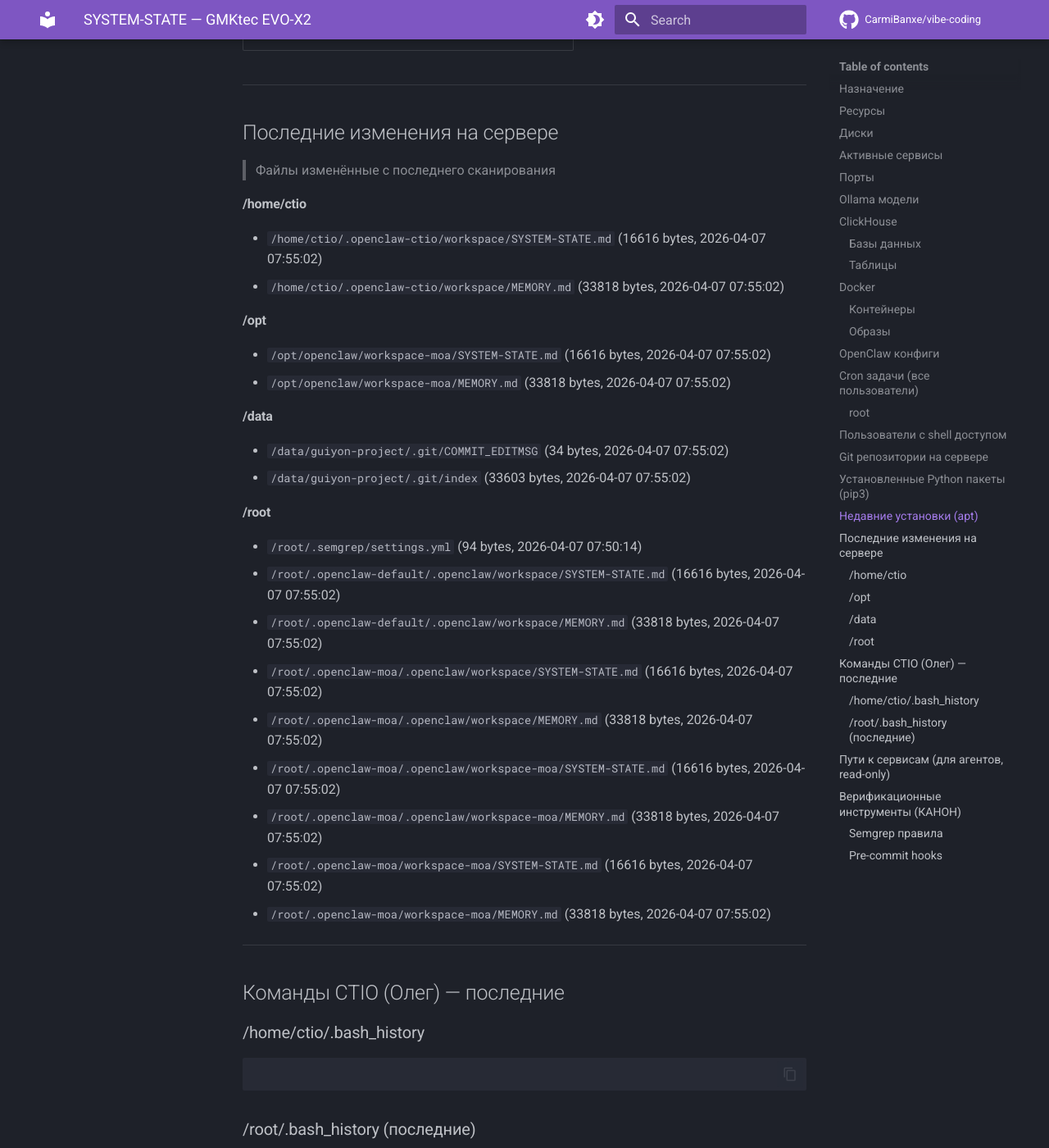
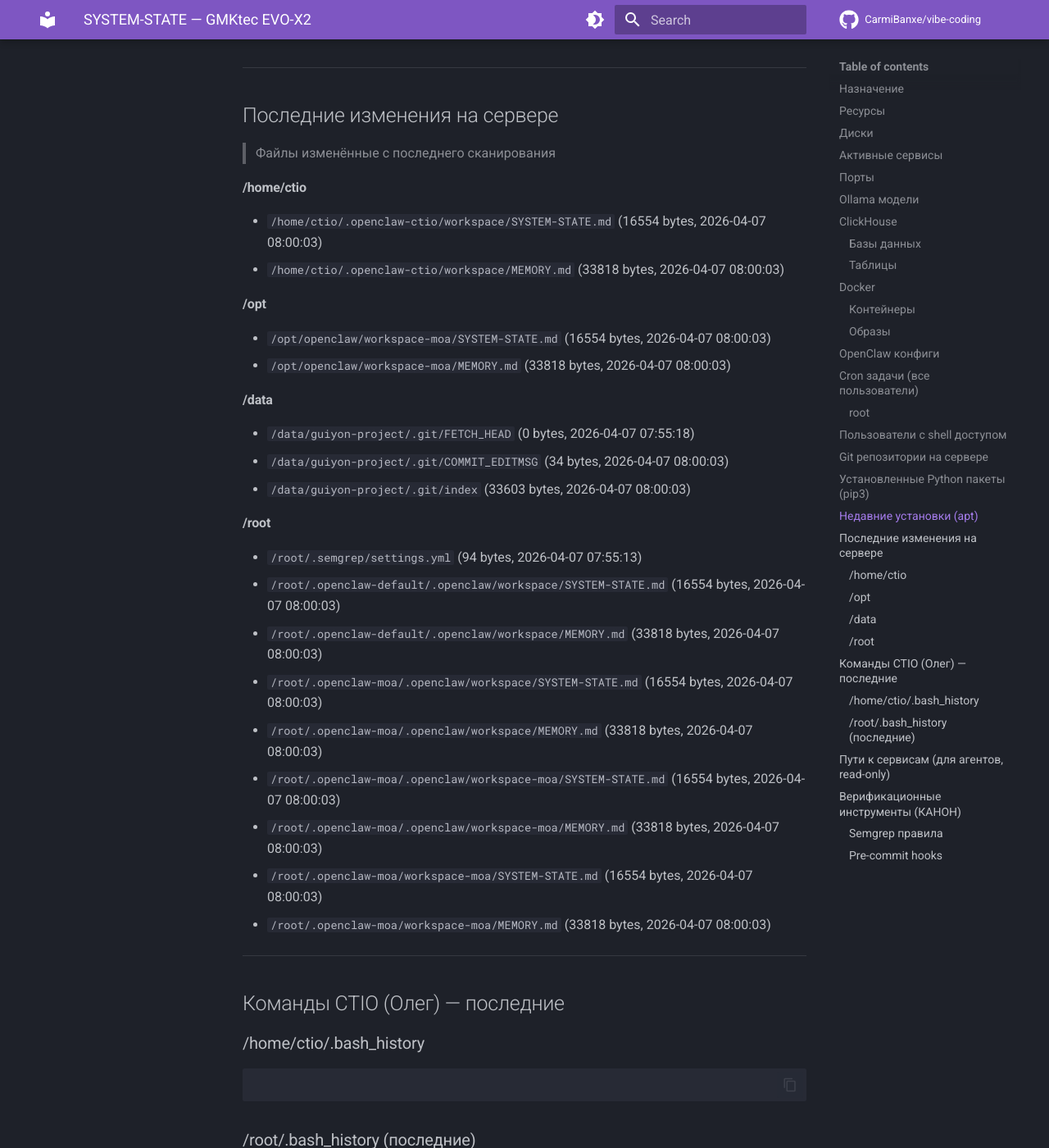
Before and after one commit to CarmiBanxe/vibe-coding, an MkDocs documentation site: the page built from docs/SYSTEM-STATE.md, in a window 1280 px wide and 1400 px high, scrolled down 13841 px. Shown: the whole window at 82% size. Built offline with MkDocs 1.6.1 and Material for MkDocs 9.7.7, drawn with Linux system fonts in a browser that asks for light colours; comment, search, counter and statistics services are not loaded; some of the changed text lies outside the part shown.

Commit message:
auto: SYSTEM-STATE v2 update (2026-04-07 08:00 CEST)

```diff
--- a/docs/SYSTEM-STATE.md
+++ b/docs/SYSTEM-STATE.md
@@ -1,6 +1,6 @@
 # SYSTEM-STATE — GMKtec EVO-X2
 > Автоматически обновляется каждые 5 минут
-> Последнее сканирование: 2026-04-07 07:55 CEST
+> Последнее сканирование: 2026-04-07 08:00 CEST
 > Источник: ctio-watcher.sh v2 (cron)
 
 ## Назначение
@@ -187,8 +187,8 @@
 | qwen3-banxe-v2:latest | 17.3 GB | 2026-04-03 |
 | qwen3-banxe:latest | 17.3 GB | 2026-04-02 |
 | qwen3:30b-a3b | 17.3 GB | 2026-04-02 |
+| gurubot/gpt-oss-derestricted:20b | 14.7 GB | 2026-03-26 |
 | huihui_ai/glm-4.7-flash-abliterated:latest | 17.5 GB | 2026-03-26 |
-| gurubot/gpt-oss-derestricted:20b | 14.7 GB | 2026-03-26 |
 
 ## ClickHouse
 ### Базы данных
@@ -379,27 +379,28 @@
 
 
 #### /home/ctio
-- `/home/ctio/.openclaw-ctio/workspace/SYSTEM-STATE.md` (16616 bytes, 2026-04-07 07:55:02)
-- `/home/ctio/.openclaw-ctio/workspace/MEMORY.md` (33818 bytes, 2026-04-07 07:55:02)
+- `/home/ctio/.openclaw-ctio/workspace/SYSTEM-STATE.md` (16554 bytes, 2026-04-07 08:00:03)
+- `/home/ctio/.openclaw-ctio/workspace/MEMORY.md` (33818 bytes, 2026-04-07 08:00:03)
 
 #### /opt
-- `/opt/openclaw/workspace-moa/SYSTEM-STATE.md` (16616 bytes, 2026-04-07 07:55:02)
-- `/opt/openclaw/workspace-moa/MEMORY.md` (33818 bytes, 2026-04-07 07:55:02)
+- `/opt/openclaw/workspace-moa/SYSTEM-STATE.md` (16554 bytes, 2026-04-07 08:00:03)
+- `/opt/openclaw/workspace-moa/MEMORY.md` (33818 bytes, 2026-04-07 08:00:03)
 
 #### /data
-- `/data/guiyon-project/.git/COMMIT_EDITMSG` (34 bytes, 2026-04-07 07:55:02)
-- `/data/guiyon-project/.git/index` (33603 bytes, 2026-04-07 07:55:02)
+- `/data/guiyon-project/.git/FETCH_HEAD` (0 bytes, 2026-04-07 07:55:18)
+- `/data/guiyon-project/.git/COMMIT_EDITMSG` (34 bytes, 2026-04-07 08:00:03)
+- `/data/guiyon-project/.git/index` (33603 bytes, 2026-04-07 08:00:03)
 
 #### /root
-- `/root/.semgrep/settings.yml` (94 bytes, 2026-04-07 07:50:14)
-- `/root/.openclaw-default/.openclaw/workspace/SYSTEM-STATE.md` (16616 bytes, 2026-04-07 07:55:02)
-- `/root/.openclaw-default/.openclaw/workspace/MEMORY.md` (33818 bytes, 2026-04-07 07:55:02)
-- `/root/.openclaw-moa/.openclaw/workspace/SYSTEM-STATE.md` (16616 bytes, 2026-04-07 07:55:02)
-- `/root/.openclaw-moa/.openclaw/workspace/MEMORY.md` (33818 bytes, 2026-04-07 07:55:02)
-- `/root/.openclaw-moa/.openclaw/workspace-moa/SYSTEM-STATE.md` (16616 bytes, 2026-04-07 07:55:02)
-- `/root/.openclaw-moa/.openclaw/workspace-moa/MEMORY.md` (33818 bytes, 2026-04-07 07:55:02)
-- `/root/.openclaw-moa/workspace-moa/SYSTEM-STATE.md` (16616 bytes, 2026-04-07 07:55:02)
-- `/root/.openclaw-moa/workspace-moa/MEMORY.md` (33818 bytes, 2026-04-07 07:55:02)
+- `/root/.semgrep/settings.yml` (94 bytes, 2026-04-07 07:55:13)
+- `/root/.openclaw-default/.openclaw/workspace/SYSTEM-STATE.md` (16554 bytes, 2026-04-07 08:00:03)
+- `/root/.openclaw-default/.openclaw/workspace/MEMORY.md` (33818 bytes, 2026-04-07 08:00:03)
+- `/root/.openclaw-moa/.openclaw/workspace/SYSTEM-STATE.md` (16554 bytes, 2026-04-07 08:00:03)
+- `/root/.openclaw-moa/.openclaw/workspace/MEMORY.md` (33818 bytes, 2026-04-07 08:00:03)
+- `/root/.openclaw-moa/.openclaw/workspace-moa/SYSTEM-STATE.md` (16554 bytes, 2026-04-07 08:00:03)
+- `/root/.openclaw-moa/.openclaw/workspace-moa/MEMORY.md` (33818 bytes, 2026-04-07 08:00:03)
+- `/root/.openclaw-moa/workspace-moa/SYSTEM-STATE.md` (16554 bytes, 2026-04-07 08:00:03)
+- `/root/.openclaw-moa/workspace-moa/MEMORY.md` (33818 bytes, 2026-04-07 08:00:03)
 
 ---
 
```
Also changed, not shown: other parts of docs/SYSTEM-STATE.md (+4 -4 lines).
